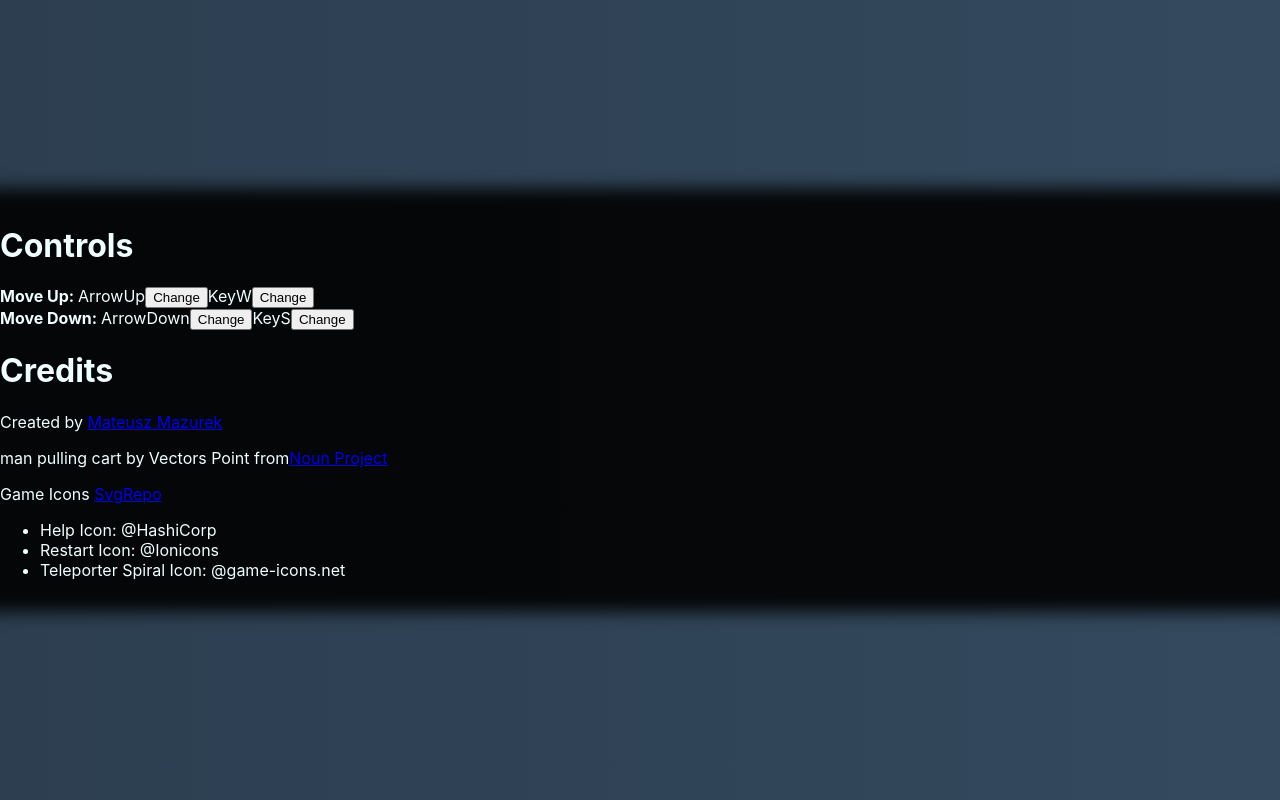
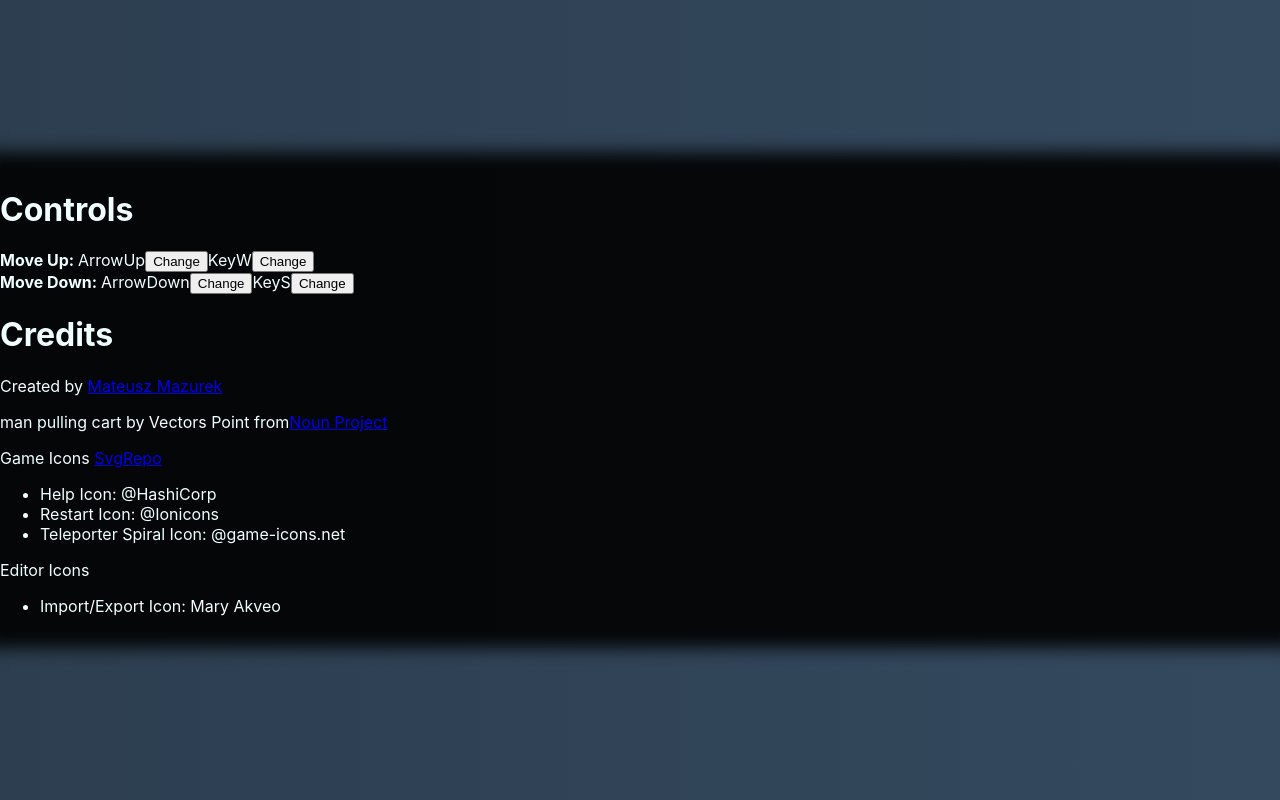
Before and after one commit to Mauzerov/sukonan, a React (Create React App) app: page /settings in a window 1280 px wide. Built offline with nearby package versions, Linux system fonts and the light colour scheme.

Commit message:
add more icons

```diff
--- a/src/component/GameMenu.tsx
+++ b/src/component/GameMenu.tsx
@@ -77,6 +77,11 @@ export function GameMenu(props : {
                     <li>Teleporter Spiral Icon: @game-icons.net</li>
                 </ul>
             </p>
+            <p>Editor Icons
+                <ul>
+                    <li>Import/Export Icon: Mary Akveo</li>
+                </ul>
+            </p>
         </div>
     );
 }
```
Also changed, not shown: src/svg/export.svg (added), src/svg/import.svg (added).
